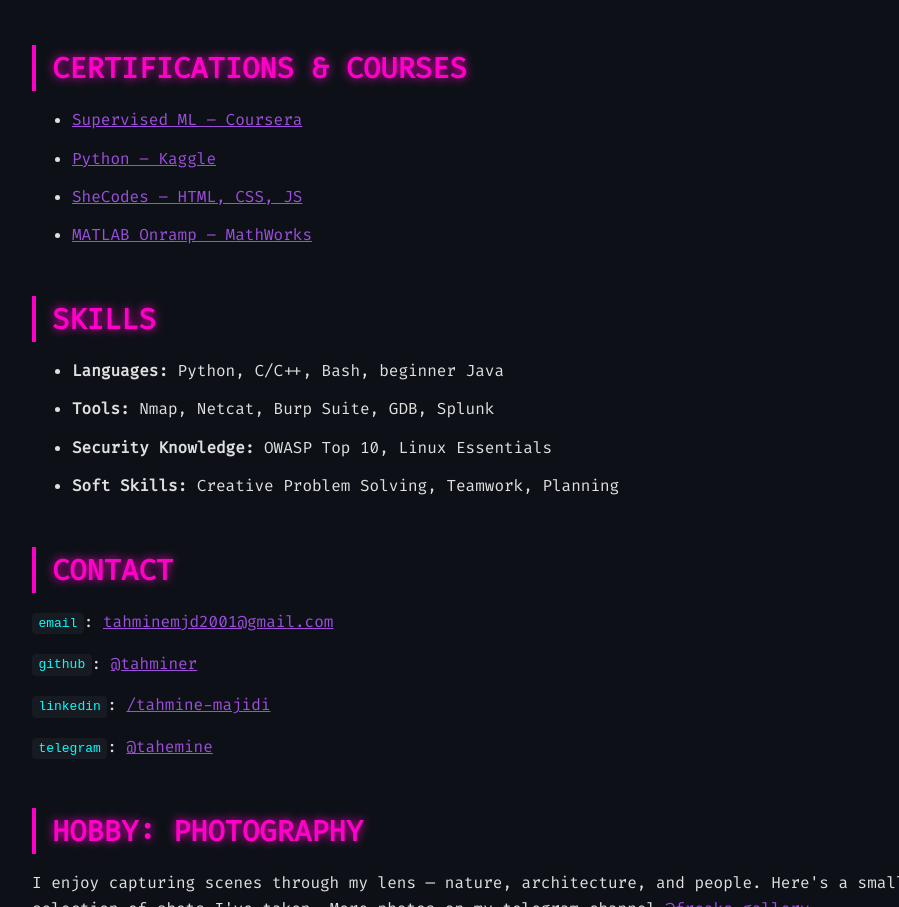
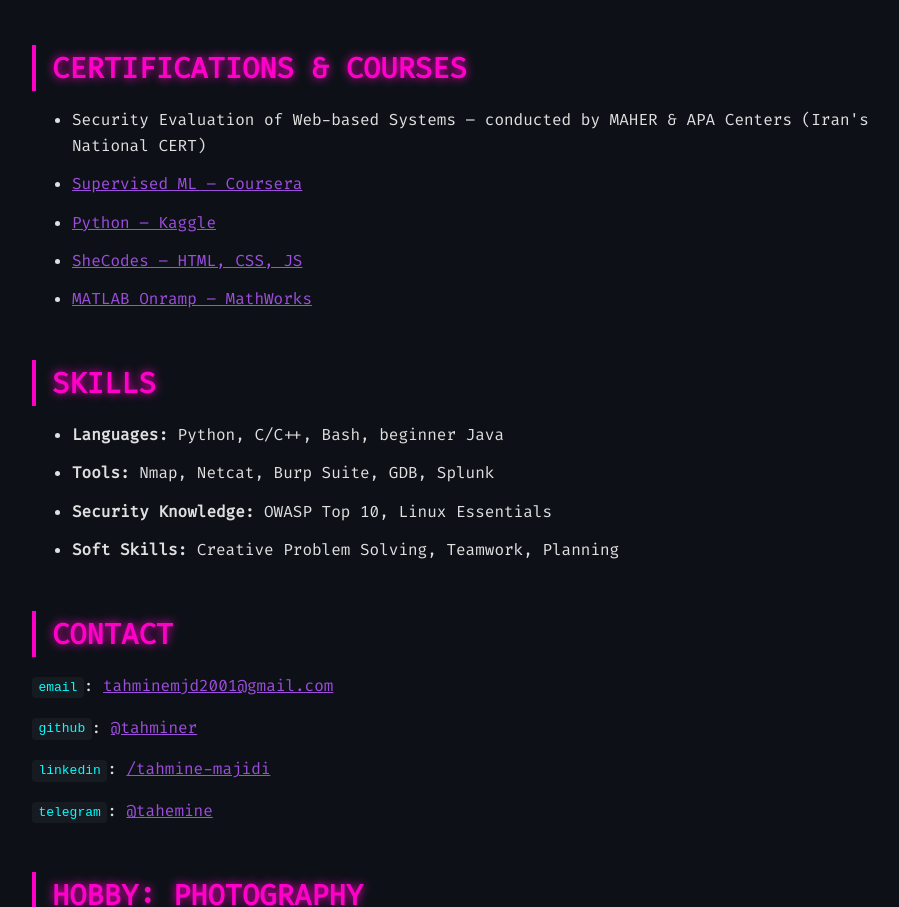
Before and after one commit to tahminer/tahminer.github.io, a plain HTML site: page index.html in a window 1280 px wide. Shown: the part 796-1703 px from the top of the page, without its empty margins (158-1057 px from the left). Drawn offline with Linux system fonts and the light colour scheme.

Commit message:
Update courses section
Security Evaluation of Web-based Systems – conducted by MAHER & APA Centers

```diff
--- a/index.html
+++ b/index.html
@@ -50,6 +50,7 @@
     <section id="certifications">
       <h2>Certifications & Courses</h2>
       <ul>
+        <li>Security Evaluation of Web-based Systems – conducted by MAHER & APA Centers (Iran's National CERT)</li>
         <li><a href="https://www.coursera.org/account/accomplishments/verify/FGUZTA9CWVCZ" target="_blank">Supervised ML – Coursera</a></li>
         <li><a href="https://www.kaggle.com/learn/certification/tahminemajidi/python" target="_blank">Python – Kaggle</a></li>
         <li><a href="https://www.shecodes.io/certificates/3dd6e3e9f9b90674fbcc88e09a9b5a9a" target="_blank">SheCodes – HTML, CSS, JS</a></li>
```
